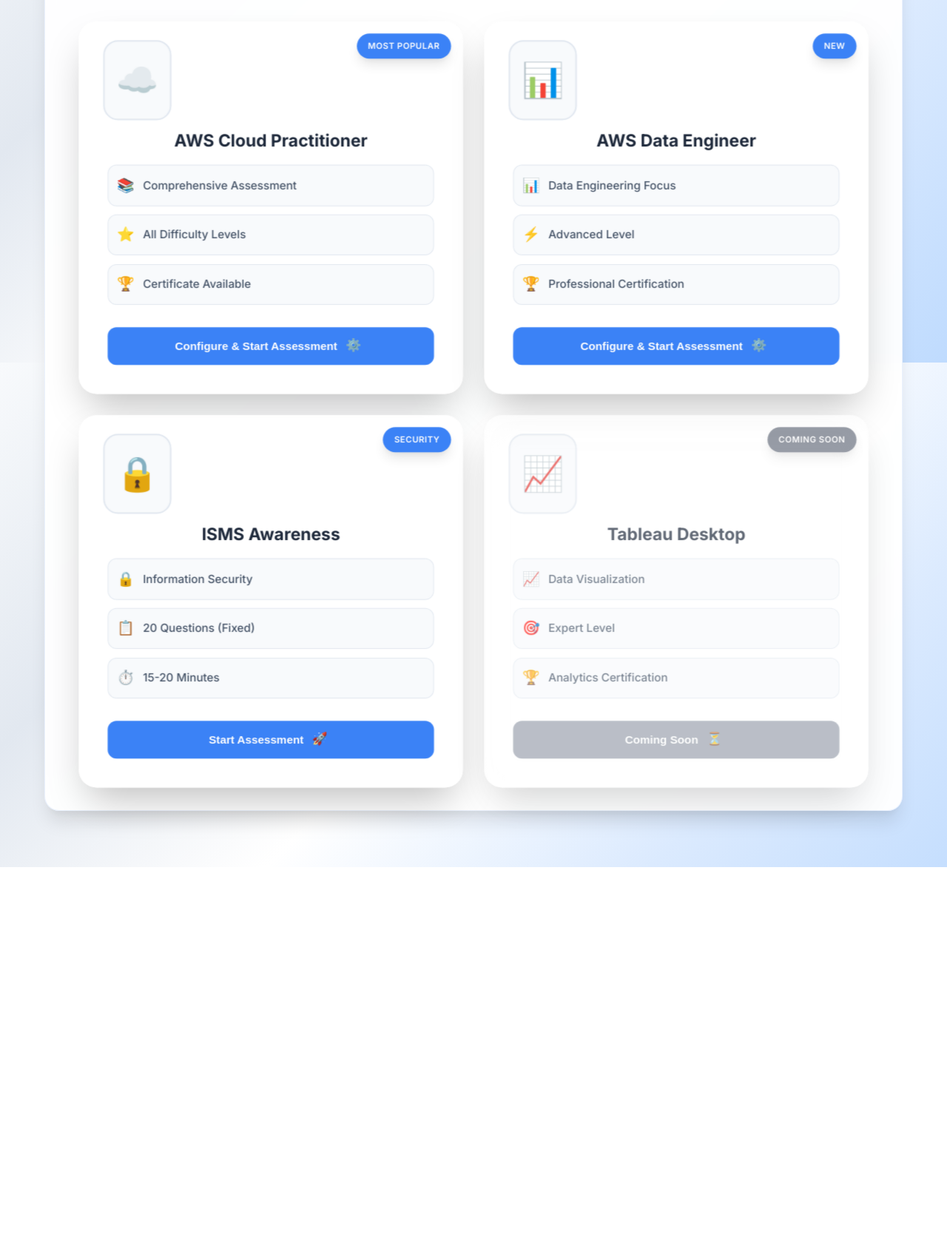
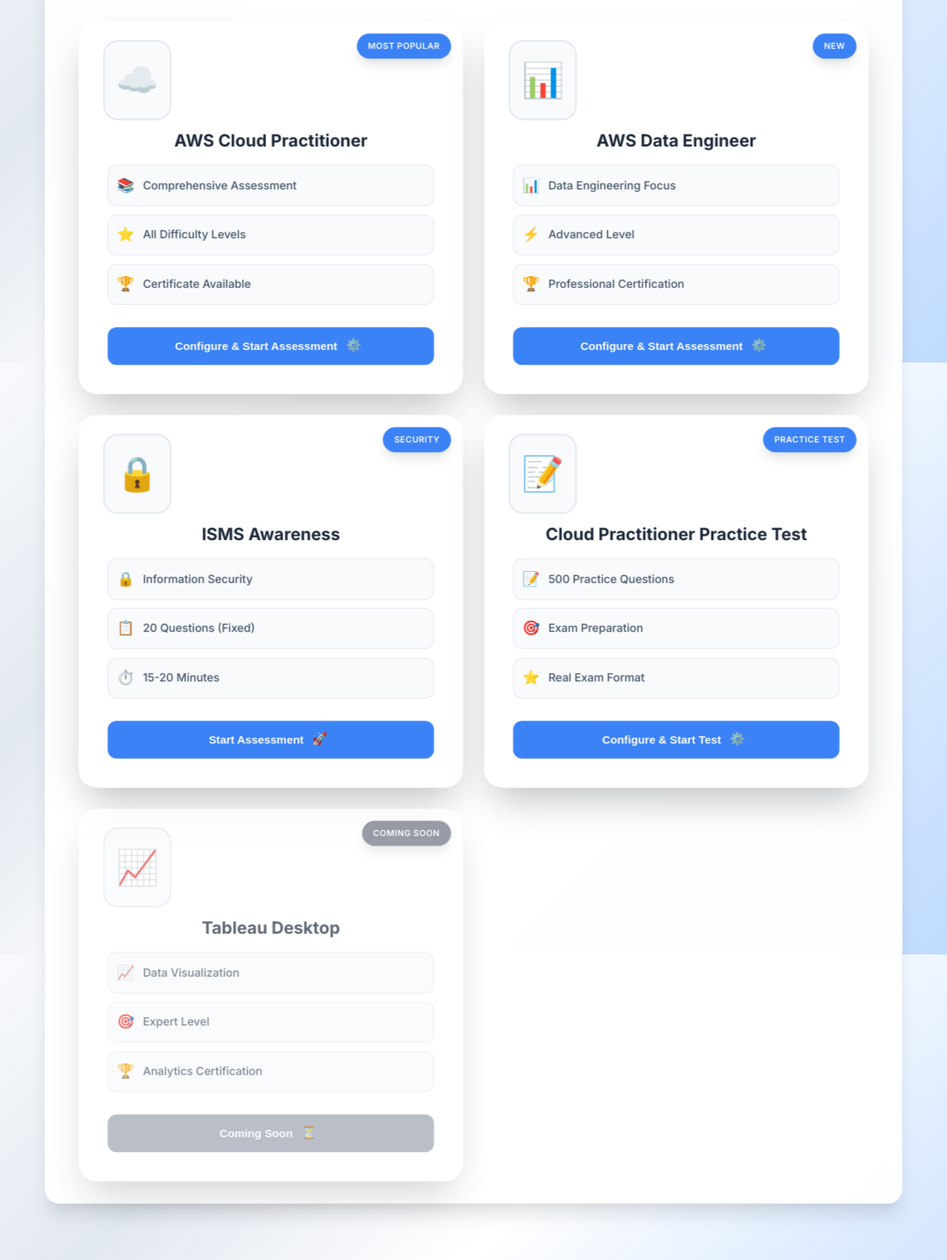
Before and after one commit to Venkat-idexcel/aws-quiz-website, a Flask app: page /quiz in a window 1280 px wide. Shown: the part 310-2013 px from the top of the page at 74% size. Before the commit the page ends 1482 px from the top, so only its background shows below. Run offline with Flask 3, Linux system fonts and the light colour scheme; the visitor is signed in with stand-in values (Sample User, id 1); parts of the project's set-up code (start-up, migrations or seed data) failed here and were passed over; some libraries are stand-ins or nearby versions.

Commit message:
Fix multi-select question logic and add Cloud Practitioner Practice Test
- Enhanced multi-select detection in app.py with proper answer counting
- Fixed question.html template to show correct answer count instead of string length
- Added Cloud Practitioner Practice Test quiz category support
- Imported 499 questions from AWS practitioner practice test PDF
- Updated quiz start page with new quiz category

```diff
--- a/app.py
+++ b/app.py
@@ -1397,7 +1397,7 @@
     num_questions = 20
 
     # Validate quiz type and handle unavailable options
-    if quiz_type not in ['aws-cloud-practitioner', 'aws-data-engineer']:
+    if quiz_type not in ['aws-cloud-practitioner', 'aws-data-engineer', 'cloud-practitioner-practice']:
         flash(f'Quiz type {quiz_type} is not available yet. Please check back later!', 'error')
         return redirect(url_for('quiz'))
 
@@ -1523,7 +1523,7 @@
     print(f"DEBUG: take_quiz called with quiz_type={quiz_type}, num_questions={num_questions}")
 
     # Validate quiz type and handle unavailable options
-    if quiz_type not in ['aws-cloud-practitioner', 'aws-data-engineer', 'isms-awareness']:
+    if quiz_type not in ['aws-cloud-practitioner', 'aws-data-engineer', 'isms-awareness', 'cloud-practitioner-practice']:
         print(f"DEBUG: Invalid quiz type: {quiz_type}")
         flash(f'Quiz type {quiz_type} is not available yet. Please check back later!', 'error')
         return redirect(url_for('quiz'))
@@ -1935,6 +1935,14 @@
                 ORDER BY id ASC
                 LIMIT 20
             """
+        elif quiz_type == 'cloud-practitioner-practice':
+            query = """
+                SELECT id, question_id, question, option_a, option_b, option_c, option_d, option_e, correct_answer, explanation
+                FROM questions
+                WHERE category = 'Cloud Practitioner Practice Test'
+                ORDER BY RANDOM()
+                LIMIT %s
+            """
 
         if not query:
              flash(f'Quiz type {quiz_type} is not implemented yet.', 'error')
@@ -1961,6 +1969,8 @@
             quiz_category = 'AWS Data Engineer'
         elif quiz_type == 'isms-awareness':
             quiz_category = 'ISMS Awareness'
+        elif quiz_type == 'cloud-practitioner-practice':
+            quiz_category = 'Cloud Practitioner Practice Test'
         else:
             quiz_category = 'AWS Cloud Practitioner'
         start_time = datetime.now()
@@ -1992,6 +2002,28 @@
                 # Clean explanation text if it exists
                 explanation = clean_text(str(q.get('explanation') or '')) if q.get('explanation') else None
 
+                # Detect multi-select questions more accurately
+                answer_str = str(q['correct_answer'] or '').strip()
+                question_text_lower = question_text.lower()
+
+                # Check if it's multi-select by counting comma-separated answers or looking for phrases
+                is_multi = (len([x.strip() for x in answer_str.split(',') if x.strip()]) > 1) or \
+                          ('choose two' in question_text_lower) or \
+                          ('select two' in question_text_lower) or \
+                          ('choose three' in question_text_lower) or \
+                          ('select three' in question_text_lower) or \
+                          ('choose 2' in question_text_lower) or \
+                          ('select 2' in question_text_lower)
+
+                # For multi-select, count the actual number of answers needed
+                if is_multi:
+                    answer_count = len([x.strip() for x in answer_str.split(',') if x.strip()])
+                    print(f"DEBUG: Multi-select detected - Question: {question_text[:50]}...")
+                    print(f"DEBUG: Correct Answer: {answer_str}")
+                    print(f"DEBUG: Answer Count: {answer_count}")
+                else:
+                    answer_count = 1
+
                 # Store only essential data to reduce session size
                 question_data = {
                     'id': int(q['id']),
@@ -2002,8 +2034,9 @@
                     'option_c': option_c,
                     'option_d': option_d,
                     'option_e': option_e,
-                    'correct_answer': str(q['correct_answer'] or '').strip(),
-                    'is_multi_select': bool(q.get('is_multiselect', len(str(q['correct_answer'] or '').strip()) > 1)),
+                    'correct_answer': answer_str,
+                    'is_multi_select': is_multi,
+                    'answer_count': answer_count,  # Add this for frontend
                     'explanation': explanation  # Include explanation for results page
                 }
                 quiz_questions.append(question_data)
@@ -2088,6 +2121,9 @@
     if current < len(questions):
         question = questions[current]
         print(f"DEBUG: Retrieved question {current + 1}: {question.get('question', 'No question text')[:50]}...")
+        print(f"DEBUG: Question is_multi_select: {question.get('is_multi_select', False)}")
+        print(f"DEBUG: Question answer_count: {question.get('answer_count', 1)}")
+        print(f"DEBUG: Question correct_answer: {question.get('correct_answer', 'No answer')}")
 
         print(f"DEBUG: Displaying question {current + 1} of {total_questions}")
 
--- a/templates/quiz/start.html
+++ b/templates/quiz/start.html
@@ -117,6 +117,39 @@
                         <span class="btn-icon">🚀</span>
                     </button>
                 </form>
+            </div>
+        </div>
+
+    <!-- Cloud Practitioner Practice Test -->
+        <div class="quiz-card premium available">
+            <div class="quiz-badge">Practice Test</div>
+            <div class="quiz-icon">
+                <div class="icon-container">📝</div>
+            </div>
+
+            <div class="quiz-info">
+                <h3>Cloud Practitioner Practice Test</h3>
+                <div class="quiz-details">
+                    <div class="detail-item">
+                        <span class="detail-icon">📝</span>
+                        <span class="detail-text">500 Practice Questions</span>
+                    </div>
+                    <div class="detail-item">
+                        <span class="detail-icon">🎯</span>
+                        <span class="detail-text">Exam Preparation</span>
+                    </div>
+                    <div class="detail-item">
+                        <span class="detail-icon">⭐</span>
+                        <span class="detail-text">Real Exam Format</span>
+                    </div>
+                </div>
+            </div>
+
+            <div class="quiz-actions">
+                <button onclick="showQuizConfig('cloud-practitioner-practice')" class="quiz-action-btn primary">
+                    <span class="btn-text">Configure & Start Test</span>
+                    <span class="btn-icon">⚙️</span>
+                </button>
             </div>
         </div>
 
```
Also changed, not shown: scripts/import_csv_to_db.py (deleted, +0 -103 lines), templates/quiz/question.html (+7 -3 lines).
